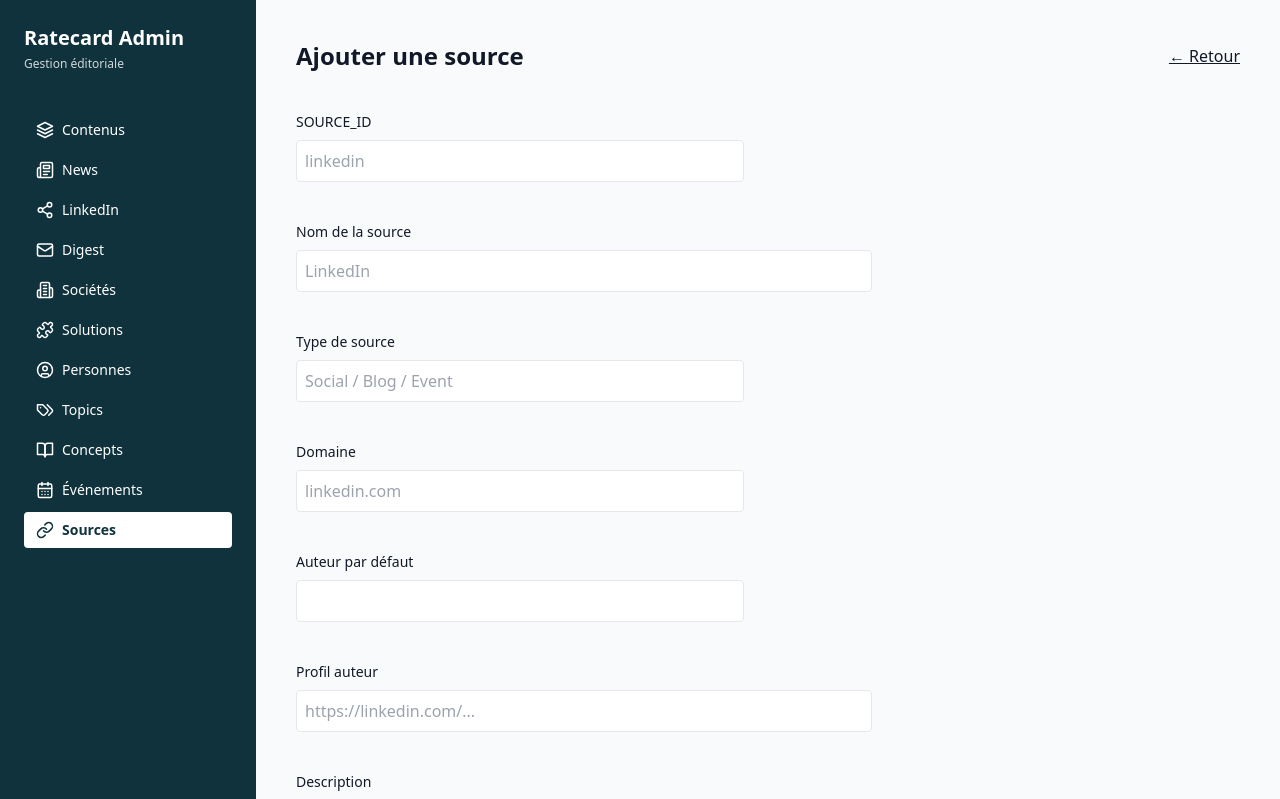
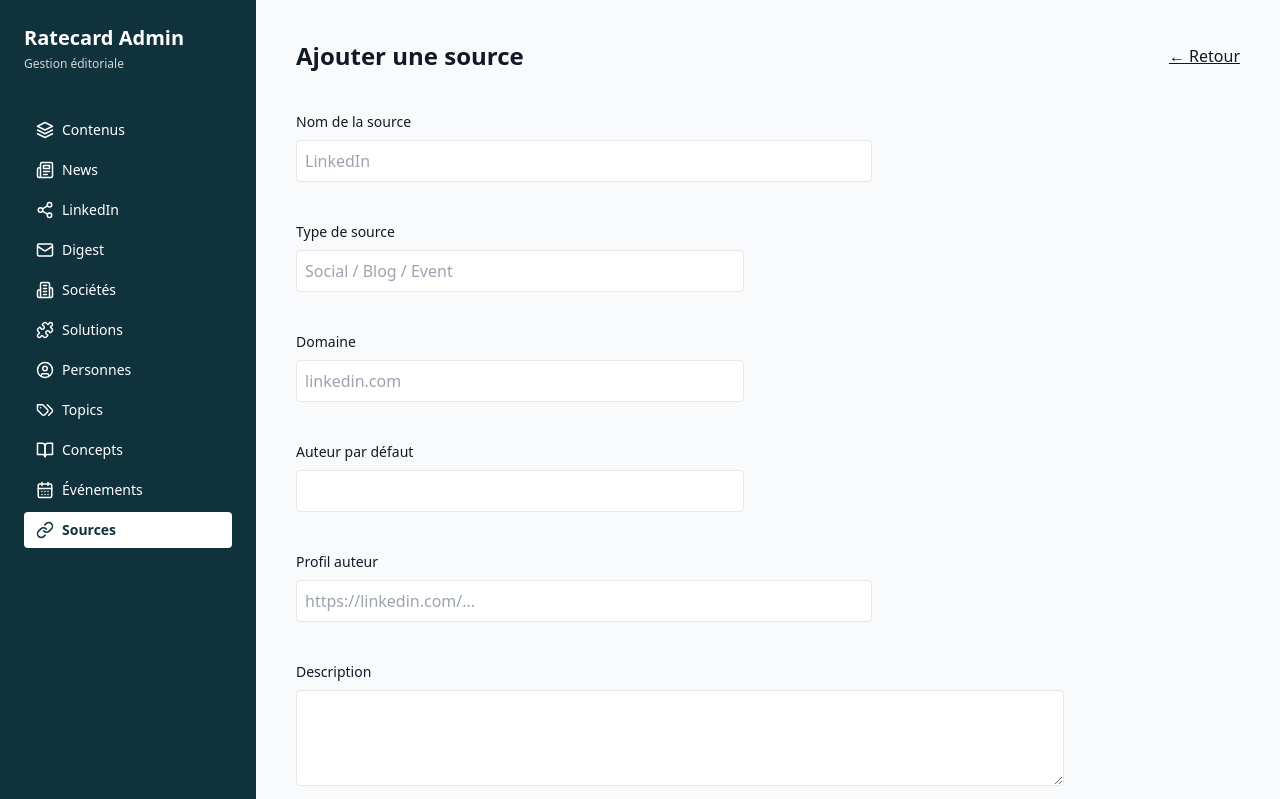
Before and after one commit to MisterFredo/ratecard, a Next.js app in the folder frontend/: page /admin/source/create in a window 1280 px wide. Shown: the top 799 px of the page. Built offline with nearby package versions, Linux system fonts and the light colour scheme; no server answers.

Commit message:
Update page.tsx

```diff
--- a/frontend/app/(admin)/admin/source/create/page.tsx
+++ b/frontend/app/(admin)/admin/source/create/page.tsx
@@ -6,7 +6,6 @@ import { api } from "@/lib/api";
 
 export default function CreateSource() {
 
-  const [sourceId, setSourceId] = useState("");
   const [name, setName] = useState("");
   const [typeSource, setTypeSource] = useState("");
   const [description, setDescription] = useState("");
@@ -18,11 +17,6 @@ export default function CreateSource() {
 
   async function save() {
 
-    if (!sourceId.trim()) {
-      alert("SOURCE_ID requis");
-      return;
-    }
-
     if (!name.trim()) {
       alert("Nom requis");
       return;
@@ -33,7 +27,6 @@ export default function CreateSource() {
       setLoading(true);
 
       await api.post("/source/create", {
-        source_id: sourceId,
         name,
         type_source: typeSource || null,
         description: description || null,
@@ -44,7 +37,6 @@ export default function CreateSource() {
 
       alert("Source créée avec succès");
 
-      setSourceId("");
       setName("");
       setTypeSource("");
       setDescription("");
@@ -75,18 +67,6 @@ export default function CreateSource() {
         <Link href="/admin/source" className="underline">
           ← Retour
         </Link>
-      </div>
-
-      <div className="space-y-2 max-w-md">
-        <label className="block text-sm font-medium">
-          SOURCE_ID
-        </label>
-        <input
-          className="border p-2 w-full rounded"
-          value={sourceId}
-          onChange={(e) => setSourceId(e.target.value)}
-          placeholder="linkedin"
-        />
       </div>
 
       <div className="space-y-2 max-w-xl">
```
